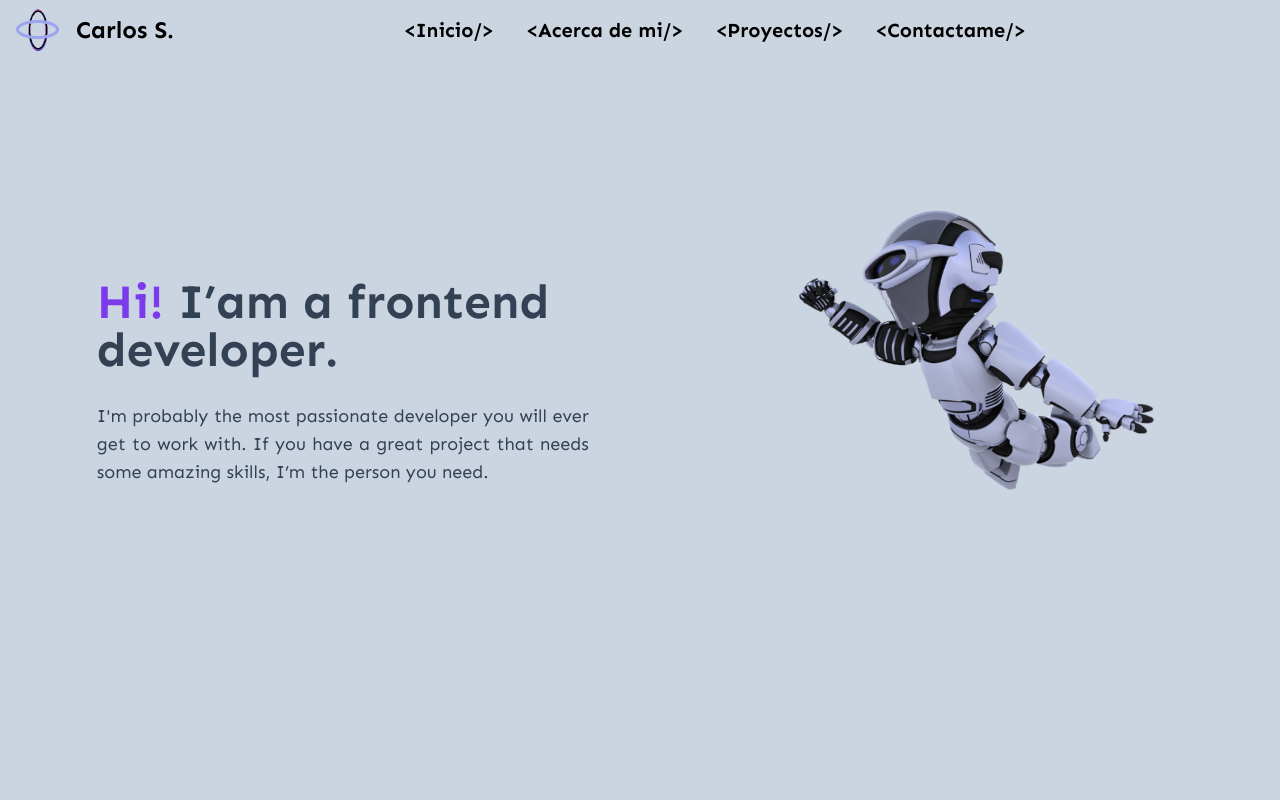
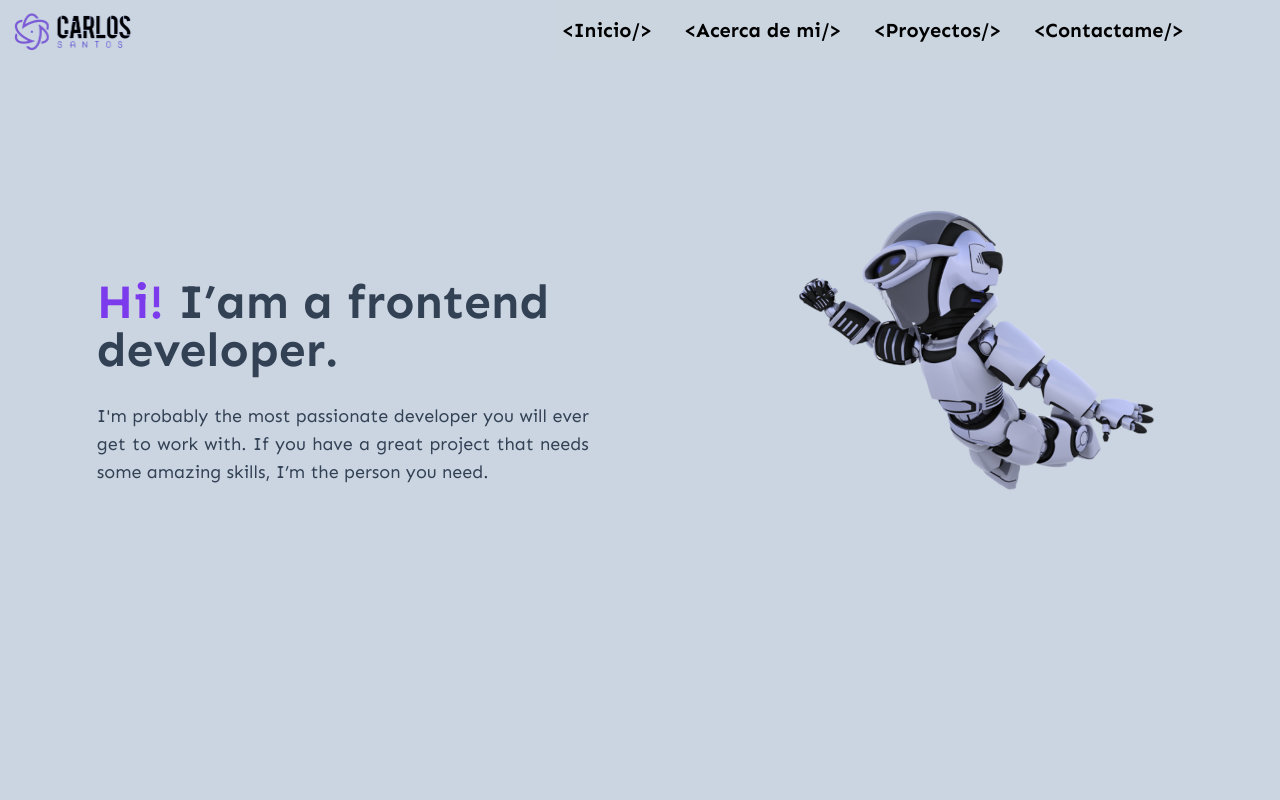
Before and after one commit to carlos-santos-tadeo/Portafolio, a React (Vite) app: page / in a window 1280 px wide. Shown: the top 800 px of the page. Built offline with nearby package versions, Linux system fonts and the light colour scheme.

Commit message:
change-img-navbar

```diff
--- a/src/components/Navbar.jsx
+++ b/src/components/Navbar.jsx
@@ -9,18 +9,13 @@ const Navbar = () => {
 
   return (
     <header className="flex justify-between py-4 px-2 text-2xl text-black items-center md:px-4 md:py-0 fixed top-0 left-0 w-full z-30 bg-slate-300 ">
-      <div className="flex gap-5">
+
+      <div>
         <img
-          className="absolute left-4 top-2 md:left-[25px] md:top-[8px]"
-          src="/images/elpY.png"
+          className="absolute max-w-[90px] left-3 top-5 sm:top-3 sm:max-w-[120px]"
+          src="/images/lightModeLogo.png"
           alt=""
         />
-        <img
-          className="absolute md:top-[20px]"
-          src="/images/EllipseX.png"
-          alt=""
-        />
-        <h1 className="pl-[60px] font-semibold">Carlos S.</h1>
       </div>
 
       <i
@@ -31,7 +26,7 @@ const Navbar = () => {
       <nav
         className={`bg-slate-300/95 text-black absolute top-full ${
           isShowNav ? "left-0" : "-left-full"
-        } w-full grid text-lg gap-2 duration-500 md:text-xl md:font-bold md:static md:flex md:w-auto md:mx-auto`}
+        } w-full grid text-lg lg:gap-2 duration-500 md:text-xl md:font-bold md:static md:flex md:w-auto lg:mr-16`}
       >
         <span className="hover:bg-violet-600 flex hover:gap-3 hover:text-white hover:rounded-md p-4 duration-200 pl-2">
           {"<"}
```
Also changed, not shown: public/images/darkModeLogo.png (added), public/images/lightModeLogo.png (added).
